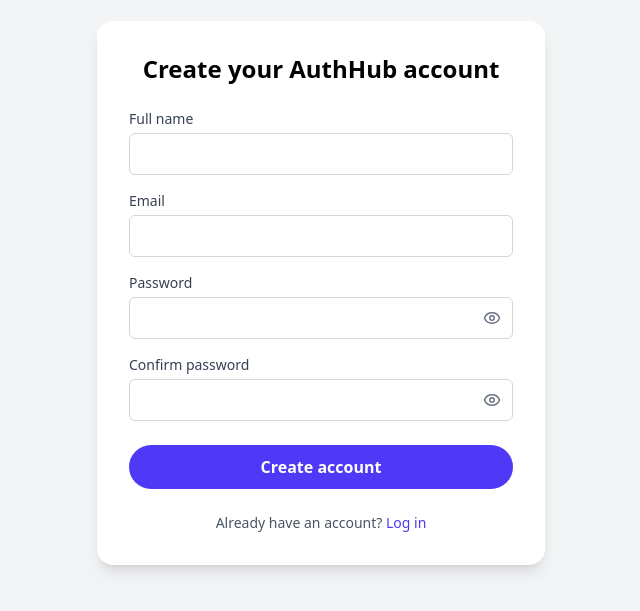
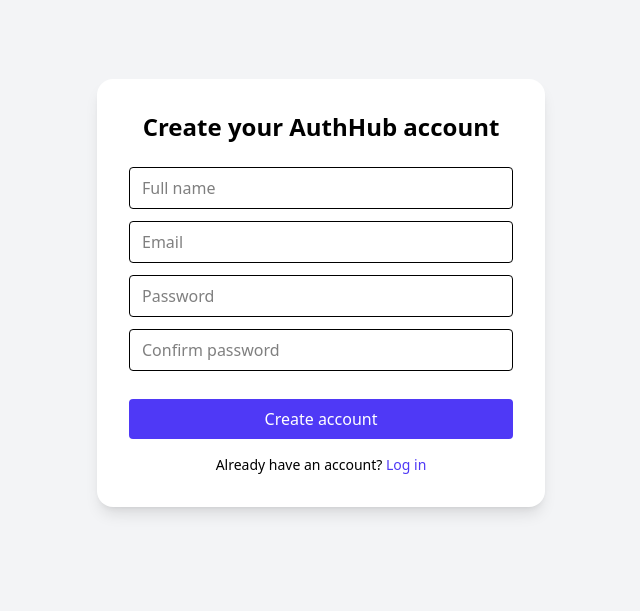
Before and after one commit to Shubham25041/AuthHub, a React (Vite) app in the folder frontend/: page /signup in a window 1280 px wide. Shown: the part 107-718 px from the top of the page, without its empty margins (319-959 px from the left). Built offline with nearby package versions, Linux system fonts and the light colour scheme.

Commit message:
Fix signup and login flow and redirects

```diff
--- a/frontend/src/pages/Login.jsx
+++ b/frontend/src/pages/Login.jsx
@@ -6,20 +6,13 @@
   const [email, setEmail] = useState("");
   const [password, setPassword] = useState("");
   const [showPassword, setShowPassword] = useState(false);
-
-  // Used to show error messages from validation / backend
   const [error, setError] = useState("");
-
-  // Used to show success message for 3 seconds
   const [success, setSuccess] = useState("");
 
-  // Used to redirect user after successful login
   const navigate = useNavigate();
 
-  // Login handler
   const handleLogin = async () => {
-
-    // ---------- FRONTEND VALIDATION ----------
+    // Frontend validation
     if (!email || !password) {
       setError("Email and password are required");
       return;
@@ -27,10 +20,10 @@
 
     setError("");
 
-    // ---------- BACKEND API CALL ----------
     try {
-      const response = await fetch(`${import.meta.env.VITE_API_URL}/api/auth/signup`
-, {
+      const response = await fetch(
+        `${import.meta.env.VITE_API_URL}/api/auth/login`,
+        {
           method: "POST",
           headers: {
             "Content-Type": "application/json",
@@ -39,40 +32,29 @@
             email,
             password,
           }),
-      });
+        }
+      );
 
       const data = await response.json();
 
-      // If backend sends error (invalid credentials)
       if (!response.ok) {
         setError(data.message || "Login failed");
-        setSuccess("");
         return;
       }
 
-      // ---------- SUCCESS ----------
+      // SUCCESS
       setSuccess("Login successful 🎉");
-      setError("");
 
-      // Store JWT token in localStorage
-      // This token proves user is authenticated
+      // Store JWT token
       localStorage.setItem("token", data.token);
 
-      // Clear form fields
-      setEmail("");
-      setPassword("");
-
-      // Hide success message after 3 seconds
-      // and redirect user to dashboard / home
+      // Redirect to dashboard after short delay
       setTimeout(() => {
-        setSuccess("");
-        navigate("/dashboard"); // you can change this route later
-      }, 1500);
+        navigate("/dashboard");
+      }, 500);
 
     } catch (err) {
-      // Server / network error
       setError("Server error. Please try again later.");
-      setSuccess("");
     }
   };
 
@@ -84,7 +66,6 @@
           Welcome back to AuthHub
         </h1>
 
-        {/* Email */}
         <div className="mb-4">
           <label className="block text-sm font-medium text-gray-700 mb-1">
             Email
@@ -93,12 +74,10 @@
             type="email"
             value={email}
             onChange={(e) => setEmail(e.target.value)}
-            className={`w-full rounded-md border px-3 py-2 focus:outline-none focus:ring-2
-              ${error ? "border-red-500 focus:ring-red-500" : "border-gray-300 focus:ring-indigo-500"}`}
+            className="w-full rounded-md border px-3 py-2"
           />
         </div>
 
-        {/* Password */}
         <div className="mb-2">
           <label className="block text-sm font-medium text-gray-700 mb-1">
             Password
@@ -108,8 +87,7 @@
               type={showPassword ? "text" : "password"}
               value={password}
               onChange={(e) => setPassword(e.target.value)}
-              className={`w-full rounded-md border px-3 py-2 pr-10 focus:outline-none focus:ring-2
-                ${error ? "border-red-500 focus:ring-red-500" : "border-gray-300 focus:ring-indigo-500"}`}
+              className="w-full rounded-md border px-3 py-2 pr-10"
             />
             <button
               type="button"
@@ -121,39 +99,25 @@
           </div>
         </div>
 
-        {/* Error message */}
-        {error && (
-          <p className="text-sm text-red-600 mt-2">
-            {error}
-          </p>
-        )}
+        {error && <p className="text-sm text-red-600 mt-2">{error}</p>}
+        {success && <p className="text-sm text-green-600 mt-2">{success}</p>}
 
-        {/* Success message (auto hides after 3 sec) */}
-        {success && (
-          <p className="text-sm text-green-600 mt-2">
-            {success}
-          </p>
-        )}
-
-        {/* Forgot password */}
         <div className="text-right mt-2 mb-6">
-          <Link to="/forgot-password" className="text-sm text-indigo-600 hover:underline">
+          <Link to="/forgot-password" className="text-sm text-indigo-600">
             Forgot password?
           </Link>
         </div>
 
-        {/* Login button */}
         <button
           onClick={handleLogin}
-          className="w-full bg-indigo-600 text-white py-2.5 rounded-full font-semibold hover:bg-indigo-500 transition"
+          className="w-full bg-indigo-600 text-white py-2.5 rounded-full font-semibold"
         >
           Log in
         </button>
 
-        {/* Signup link */}
         <p className="text-center text-sm text-gray-600 mt-6">
           Don’t have an account?{" "}
-          <Link to="/signup" className="text-indigo-600 font-medium hover:underline">
+          <Link to="/signup" className="text-indigo-600 font-medium">
             Sign up
           </Link>
         </p>
--- a/frontend/src/pages/Signup.jsx
+++ b/frontend/src/pages/Signup.jsx
@@ -12,20 +12,13 @@
 
   const [showPassword, setShowPassword] = useState(false);
   const [showConfirmPassword, setShowConfirmPassword] = useState(false);
-
-  // Used to show validation / backend error messages
   const [error, setError] = useState("");
-
-  // Used to show success message for 3 seconds
   const [success, setSuccess] = useState("");
 
-  // Used to redirect user after successful signup
   const navigate = useNavigate();
 
-  // Signup handler
   const handleSignup = async () => {
-
-    // ---------- FRONTEND VALIDATION ----------
+    // Frontend validation
     if (!form.name || !form.email || !form.password || !form.confirmPassword) {
       setError("All fields are required");
       return;
@@ -46,55 +39,40 @@
       return;
     }
 
-    // Clear previous errors
     setError("");
 
-    // ---------- BACKEND API CALL ----------
     try {
-      const response = await fetch(`${import.meta.env.VITE_API_URL}/api/auth/login`, {
+      const response = await fetch(
+        `${import.meta.env.VITE_API_URL}/api/auth/signup`,
+        {
           method: "POST",
           headers: {
             "Content-Type": "application/json",
           },
-        // Backend only needs email & password
           body: JSON.stringify({
             email: form.email,
             password: form.password,
           }),
-      });
+        }
+      );
 
       const data = await response.json();
 
-      // If backend sends error (user exists, validation fail)
       if (!response.ok) {
         setError(data.message || "Signup failed");
-        setSuccess("");
         return;
       }
 
-      // ---------- SUCCESS ----------
+      // SUCCESS
       setSuccess("User created successfully 🎉");
-      setError("");
 
-      // Reset form after successful signup
-      setForm({
-        name: "",
-        email: "",
-        password: "",
-        confirmPassword: "",
-      });
-
-      // Hide success message after 3 seconds
-      // and redirect user to login page
+      // Redirect to login after short delay
       setTimeout(() => {
-        setSuccess("");
         navigate("/login");
-      }, 3000);
+      }, 1500);
 
     } catch (err) {
-      // Server / network error
       setError("Server error. Please try again later.");
-      setSuccess("");
     }
   };
 
@@ -107,103 +85,56 @@
         </h1>
 
         {/* Name */}
-        <div className="mb-4">
-          <label className="block text-sm font-medium text-gray-700 mb-1">
-            Full name
-          </label>
         <input
           type="text"
+          placeholder="Full name"
           value={form.name}
           onChange={(e) => setForm({ ...form, name: e.target.value })}
-            className="w-full rounded-md border border-gray-300 px-3 py-2 focus:outline-none focus:ring-2 focus:ring-indigo-500"
+          className="w-full mb-3 border px-3 py-2 rounded"
         />
-        </div>
 
         {/* Email */}
-        <div className="mb-4">
-          <label className="block text-sm font-medium text-gray-700 mb-1">
-            Email
-          </label>
         <input
           type="email"
+          placeholder="Email"
           value={form.email}
           onChange={(e) => setForm({ ...form, email: e.target.value })}
-            className="w-full rounded-md border border-gray-300 px-3 py-2 focus:outline-none focus:ring-2 focus:ring-indigo-500"
+          className="w-full mb-3 border px-3 py-2 rounded"
         />
-        </div>
 
         {/* Password */}
-        <div className="mb-4">
-          <label className="block text-sm font-medium text-gray-700 mb-1">
-            Password
-          </label>
-          <div className="relative">
         <input
-              type={showPassword ? "text" : "password"}
+          type="password"
+          placeholder="Password"
           value={form.password}
           onChange={(e) => setForm({ ...form, password: e.target.value })}
-              className="w-full rounded-md border border-gray-300 px-3 py-2 pr-10 focus:outline-none focus:ring-2 focus:ring-indigo-500"
+          className="w-full mb-3 border px-3 py-2 rounded"
         />
-            <button
-              type="button"
-              onClick={() => setShowPassword(!showPassword)}
-              className="absolute inset-y-0 right-3 flex items-center text-gray-500"
-            >
-              {showPassword ? <EyeOff size={18} /> : <Eye size={18} />}
-            </button>
-          </div>
-        </div>
 
         {/* Confirm Password */}
-        <div className="mb-2">
-          <label className="block text-sm font-medium text-gray-700 mb-1">
-            Confirm password
-          </label>
-          <div className="relative">
         <input
-              type={showConfirmPassword ? "text" : "password"}
+          type="password"
+          placeholder="Confirm password"
           value={form.confirmPassword}
           onChange={(e) =>
             setForm({ ...form, confirmPassword: e.target.value })
           }
-              className="w-full rounded-md border border-gray-300 px-3 py-2 pr-10 focus:outline-none focus:ring-2 focus:ring-indigo-500"
+          className="w-full mb-3 border px-3 py-2 rounded"
         />
-            <button
-              type="button"
-              onClick={() => setShowConfirmPassword(!showConfirmPassword)}
-              className="absolute inset-y-0 right-3 flex items-center text-gray-500"
-            >
-              {showConfirmPassword ? <EyeOff size={18} /> : <Eye size={18} />}
-            </button>
-          </div>
-        </div>
 
-        {/* Error message */}
-        {error && (
-          <p className="text-sm text-red-600 mt-2">
-            {error}
-          </p>
-        )}
+        {error && <p className="text-red-600 text-sm">{error}</p>}
+        {success && <p className="text-green-600 text-sm">{success}</p>}
 
-        {/* Success message (auto hides after 3 sec) */}
-        {success && (
-          <p className="text-sm text-green-600 mt-2">
-            {success}
-          </p>
-        )}
-
-        {/* Signup button */}
         <button
           onClick={handleSignup}
-          className="w-full bg-indigo-600 text-white py-2.5 rounded-full font-semibold hover:bg-indigo-500 transition mt-4"
+          className="w-full bg-indigo-600 text-white py-2 rounded mt-4"
         >
           Create account
         </button>
 
-        {/* Login link */}
-        <p className="text-center text-sm text-gray-600 mt-6">
+        <p className="text-center text-sm mt-4">
           Already have an account?{" "}
-          <Link to="/login" className="text-indigo-600 font-medium hover:underline">
+          <Link to="/login" className="text-indigo-600">
             Log in
           </Link>
         </p>
```
Lines whose indentation alone changed are shown as unchanged.
